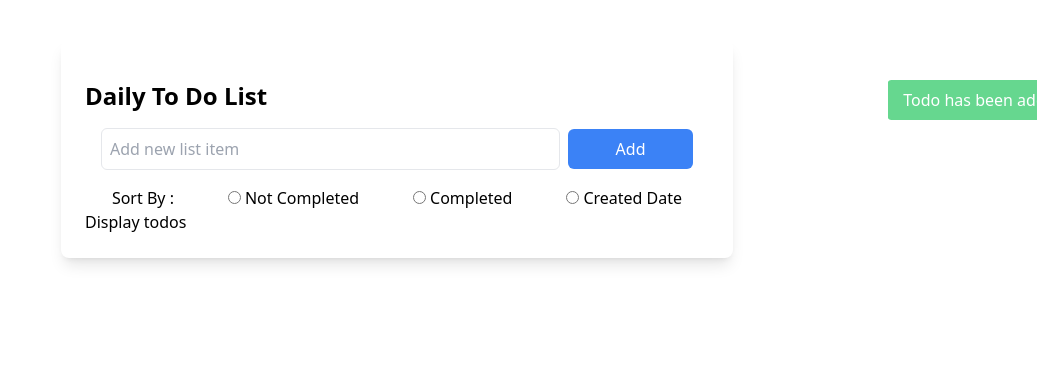
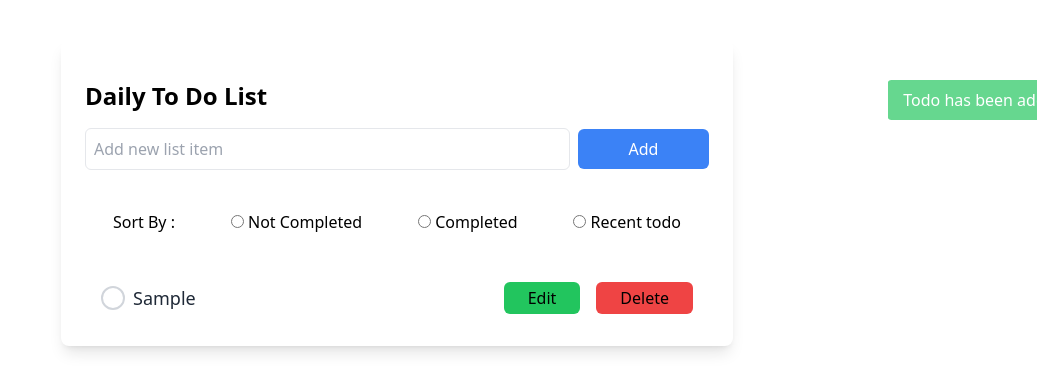
Before and after one commit to manish-107/eg-intern-task, a Next.js app: page / in a window 1280 px wide. Both pictures are taken after typing "Sample" into the empty fields and a click on the button "Add". Shown: the top 392 px of the page, without its empty margins (243-1280 px from the left). Built offline with nearby package versions, Linux system fonts and the light colour scheme.

Commit message:
added edit option and other fix

```diff
--- a/app/components/DisplayTodos.tsx
+++ b/app/components/DisplayTodos.tsx
@@ -1,7 +1,100 @@
-export const DisplayTodos = () => {
+import { useEffect, useState } from "react";
+import EditTodo from "./EditTodo";
+
+interface TodoData {
+  todoId: number;
+  text: string;
+  completed: boolean;
+}
+
+interface DisplayTodosProps {
+  todo: TodoData;
+  reloadState: number;
+  setReloadState: (reloadState: number) => void;
+}
+
+export const DisplayTodos = ({
+  todo,
+  reloadState,
+  setReloadState,
+}: DisplayTodosProps) => {
+  const [editView, setEditView] = useState<{
+    showEditText: boolean;
+    todoText: string;
+    edittodoId: number;
+  }>({
+    showEditText: false,
+    todoText: "",
+    edittodoId: 0,
+  });
+
+  const [todoData, setTodoData] = useState<TodoData[]>(() => {
+    const savedTodos = localStorage.getItem("Todo");
+    return savedTodos ? JSON.parse(savedTodos) : [];
+  });
+
+  const markAsCompleted = (todoId: number, completed: boolean) => {
+    const updatedTodos = todoData.map((item) =>
+      item.todoId === todoId ? { ...item, completed } : item
+    );
+    localStorage.setItem("Todo", JSON.stringify(updatedTodos));
+    setTodoData(updatedTodos);
+    setReloadState(reloadState + 1);
+  };
+
+  useEffect(() => {
+    const savedTodos = localStorage.getItem("Todo");
+    if (savedTodos) setTodoData(JSON.parse(savedTodos));
+  }, [reloadState]);
+
+  const editTodo = (todoId: number, todoText: string) => {
+    setEditView({
+      edittodoId: todoId,
+      todoText: todoText,
+      showEditText: true,
+    });
+  };
+
   return (
-    <>
-      <h3>Display todos </h3>
-    </>
+    <div>
+      {editView.showEditText && (
+        <EditTodo
+          editView={editView}
+          reloadState={reloadState}
+          setReloadState={setReloadState}
+          setEditView={setEditView}
+        />
+      )}
+      <div className="flex justify-between mx-2 p-2 rounded-lg">
+        <label
+          className={`${
+            todo.completed
+              ? "line-through"
+              : "text-gray-800 hover:text-blue-700"
+          } text-lg flex items-center gap-2`}
+        >
+          <input
+            type="checkbox"
+            checked={todo.completed}
+            onChange={(e) => markAsCompleted(todo.todoId, e.target.checked)}
+            className="custom-checkbox w-6 h-6 rounded-full border-2 border-gray-300 focus:ring-0"
+          />
+          {todo.text}
+        </label>
+
+        <div className="flex gap-4">
+          <button
+            type="button"
+            onClick={() => editTodo(todo.todoId, todo.text)}
+            className="py-1 px-6 rounded-md bg-green-500"
+          >
+            Edit
+          </button>
+          <button type="button" className="py-1 px-6 rounded-md bg-red-500">
+            Delete
+          </button>
+        </div>
+      </div>
+    </div>
   );
 };
--- /dev/null
+++ b/app/components/EditTodo.tsx
@@ -0,0 +1,77 @@
+interface EditTodoProps {
+  editView: { showEditText: boolean; todoText: string; edittodoId: number };
+  setEditView: (value: {
+    showEditText: boolean;
+    todoText: string;
+    edittodoId: number;
+  }) => void;
+  reloadState: number;
+  setReloadState: (reloadState: number) => void;
+}
+
+interface TodoData {
+  todoId: number;
+  text: string;
+  completed: boolean;
+}
+
+export default function EditTodo({
+  editView,
+  setEditView,
+  reloadState,
+  setReloadState,
+}: EditTodoProps) {
+  const handleClickOutside = (e: React.MouseEvent<HTMLDivElement>) => {
+    if (e.target === e.currentTarget) {
+      setEditView({ ...editView, showEditText: false });
+    }
+  };
+
+  const editTodoValue = () => {
+    const savedTodos = localStorage.getItem("Todo");
+    if (savedTodos) {
+      const todos = JSON.parse(savedTodos);
+
+      const updatedTodos = todos.map((todo: TodoData) =>
+        todo.todoId === editView.edittodoId
+          ? { ...todo, text: editView.todoText }
+          : todo
+      );
+
+      localStorage.setItem("Todo", JSON.stringify(updatedTodos));
+      setReloadState(reloadState + 1);
+      setEditView({ ...editView, showEditText: false });
+    }
+  };
+
+  return (
+    <div
+      className="fixed inset-0 flex items-center justify-center bg-opacity-30 backdrop-blur-sm z-50"
+      onClick={handleClickOutside}
+    >
+      <div className="bg-green-700 w-96 h-60 gap-6 border-2 border-black rounded-md flex flex-col text-white px-4 py-2 shadow-lg">
+        <h3 className="text-xl font-bold pt-3 mt-3 pl-3">Edit Todo</h3>
+        <div className="flex flex-col gap-3">
+          <input
+            className="p-3 text-black rounded-lg"
+            type="text"
+            name="edittodo"
+            id="edittodo"
+            placeholder="Enter the todo to edit"
+            value={editView.todoText}
+            onChange={(e) =>
+              setEditView({ ...editView, todoText: e.target.value })
+            }
+          />
+          <button
+            type="button"
+            className="bg-black text-white py-3 rounded-lg"
+            onClick={editTodoValue}
+          >
+            Save
+          </button>
+        </div>
+      </div>
+    </div>
+  );
+}
--- a/app/components/FilterData.tsx
+++ b/app/components/FilterData.tsx
@@ -1,16 +1,97 @@
-export const FilterData = () => {
+// FilterData.tsx
+
+import { useState } from "react";
+import { DisplayTodos } from "./DisplayTodos";
+
+interface TodoData {
+  todoId: number;
+  text: string;
+  completed: boolean;
+}
+
+interface FilterDataProps {
+  reloadState: number;
+  setReloadState: (reloadState: number) => void;
+  todoData: TodoData[];
+}
+
+export const FilterData = ({
+  setReloadState,
+  reloadState,
+  todoData,
+}: FilterDataProps) => {
+  const [selectedSort, setSelectedSort] = useState<string>("");
+
+  const handleSortChange = (event: React.ChangeEvent<HTMLInputElement>) => {
+    setSelectedSort(event.target.value);
+    setReloadState(reloadState + 1);
+  };
+
+  const sortedTodos = () => {
+    switch (selectedSort) {
+      case "NotCompleted":
+        return todoData.filter((todo) => !todo.completed);
+      case "Completed":
+        return todoData.filter((todo) => todo.completed);
+      case "createdDate":
+        return [...todoData].sort((a, b) => b.todoId - a.todoId);
+      default:
+        return [...todoData].sort((a, b) => {
+          // First sort by completion status (uncompleted first)
+          if (a.completed === b.completed) {
+            // If both are the same, sort by todoId (or creation date if available)
+            return a.todoId - b.todoId; // Adjust this if you have a creation date
+          }
+          return a.completed ? 1 : -1; // Uncompleted (false) first, completed (true) last
+        });
+    }
+  };
+
   return (
-    <div className="flex justify-around flex-col md:flex-row">
-      <h1>Sort By :</h1>
-      <label htmlFor="NotCompleted">
-        <input type="radio" name="sort" id="NotCompleted" /> Not Completed
-      </label>
-      <label htmlFor="Completed">
-        <input type="radio" name="sort" id="Completed" /> Completed
-      </label>
-      <label htmlFor="createdDate">
-        <input type="radio" name="sort" id="createdDate" /> Created Date
-      </label>
+    <div className="mt-10">
+      <div className="flex justify-around flex-col md:flex-row">
+        <h1>Sort By :</h1>
+        <label>
+          <input
+            type="radio"
+            name="sort"
+            value="NotCompleted"
+            checked={selectedSort === "NotCompleted"}
+            onChange={handleSortChange}
+          />{" "}
+          Not Completed
+        </label>
+        <label>
+          <input
+            type="radio"
+            name="sort"
+            value="Completed"
+            checked={selectedSort === "Completed"}
+            onChange={handleSortChange}
+          />{" "}
+          Completed
+        </label>
+        <label>
+          <input
+            type="radio"
+            name="sort"
+            value="createdDate"
+            checked={selectedSort === "createdDate"}
+            onChange={handleSortChange}
+          />{" "}
+          Recent todo
+        </label>
+      </div>
+      <div className="mt-10">
+        {sortedTodos().map((todo) => (
+          <DisplayTodos
+            key={todo.todoId}
+            reloadState={reloadState}
+            setReloadState={setReloadState}
+            todo={todo}
+          />
+        ))}
+      </div>
     </div>
   );
 };
--- a/app/components/TodoInput.tsx
+++ b/app/components/TodoInput.tsx
@@ -3,6 +3,8 @@ import { useState } from "react";
 import { showToast } from "../utils/toastUtils";
 
 interface TodoInputProps {
+  reloadState: number;
+  setReloadState: (reloadState: number) => void;
   setShowToastMessage: (toast: {
     toastMessage: string;
     color: string;
@@ -10,7 +12,11 @@ interface TodoInputProps {
   }) => void;
 }
 
-export default function TodoInput({ setShowToastMessage }: TodoInputProps) {
+export default function TodoInput({
+  setShowToastMessage,
+  reloadState,
+  setReloadState,
+}: TodoInputProps) {
   const [input, setInput] = useState("");
 
   const handleAdd = () => {
@@ -27,6 +33,10 @@ export default function TodoInput({ setShowToastMessage }: TodoInputProps) {
       };
 
       localStorage.setItem("Todo", JSON.stringify([...existingTodo, newTodo]));
+
+      // Correctly typing the previous state
+      setReloadState(reloadState + 1);
+
       setInput("");
 
       showToast(setShowToastMessage, "Todo has been added", "green");
@@ -34,7 +44,7 @@ export default function TodoInput({ setShowToastMessage }: TodoInputProps) {
   };
 
   return (
-    <div className="flex flex-col md:flex-row items-center gap-2 mx-4 my-4">
+    <div className="flex flex-col md:flex-row items-center gap-2 my-4">
       <input
         type="text"
         placeholder="Add new list item"
--- a/app/globals.css
+++ b/app/globals.css
@@ -31,3 +31,35 @@
 .animate-slide-out {
   animation: slide-out 0.5s ease-out forwards;
 }
+
+
+.custom-checkbox {
+  appearance: none;
+  -webkit-appearance: none;
+  display: inline-block;
+  width: 1.5rem;
+  height: 1.5rem;
+  background-color: white;
+  border-radius: 50%;
+  border: 2px solid #d1d5db;
+  position: relative;
+  cursor: pointer;
+  transition: background-color 0.2s ease-in-out;
+}
+
+.custom-checkbox:checked {
+  background-color: #22c55e;
+  border-color: #22c55e;
+}
+
+.custom-checkbox:checked::after {
+  content: '';
+  position: absolute;
+  top: 4px;
+  left: 7px;
+  width: 8px;
+  height: 12px;
+  border: solid white;
+  border-width: 0 4px 4px 0;
+  transform: rotate(45deg);
+}
--- a/app/page.tsx
+++ b/app/page.tsx
@@ -1,16 +1,21 @@
 "use client";
 
-import { useState } from "react";
+import { useEffect, useState } from "react";
 import Header from "./components/Header";
 import Toast from "./components/Toast";
 import TodoInput from "./components/TodoInput";
 import { FilterData } from "./components/FilterData";
-import { DisplayTodos } from "./components/DisplayTodos";
 
 interface ToastProps {
   toastMessage: string;
   color: string;
   showToast: boolean;
+}
+
+interface TodoData {
+  todoId: number;
+  text: string;
+  completed: boolean;
 }
 
 export default function Home() {
@@ -19,8 +24,18 @@ export default function Home() {
     color: "",
     showToast: false,
   });
+  const [reloadState, setReloadState] = useState<number>(0);
+  const [todoData, setTodoData] = useState<TodoData[]>([]);
+
+  useEffect(() => {
+    const storedData = localStorage.getItem("Todo");
+    if (storedData) {
+      setTodoData(JSON.parse(storedData) as TodoData[]);
+    }
+  }, [reloadState]);
 
   return (
+    <div>
       <div className="max-w-2xl mx-auto mt-10 bg-white p-6 rounded-lg shadow-lg">
         <Header />
         {showToastMessage.showToast && (
@@ -29,9 +44,17 @@ export default function Home() {
             color={showToastMessage.color}
           />
         )}
-      <TodoInput setShowToastMessage={setShowToastMessage} />
-      <FilterData />
-      <DisplayTodos />
+        <TodoInput
+          setReloadState={setReloadState}
+          reloadState={reloadState}
+          setShowToastMessage={setShowToastMessage}
+        />
+        <FilterData
+          setReloadState={setReloadState}
+          reloadState={reloadState}
+          todoData={todoData}
+        />
+      </div>
     </div>
   );
 }
```
Also changed, not shown: app/components/Header.tsx (renamed from app/components/Header.jsx). Lines whose indentation alone changed are shown as unchanged.
